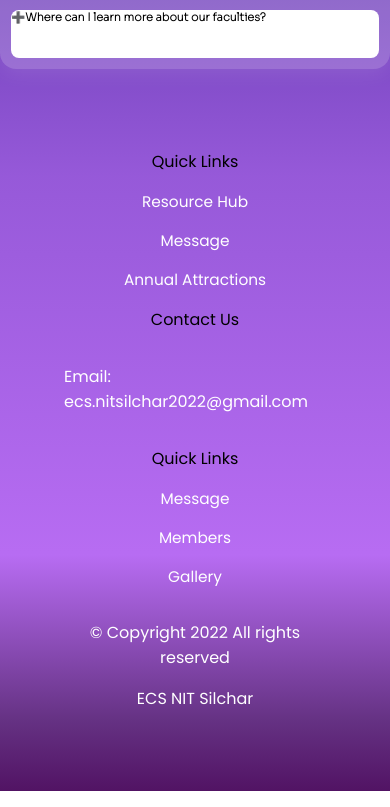
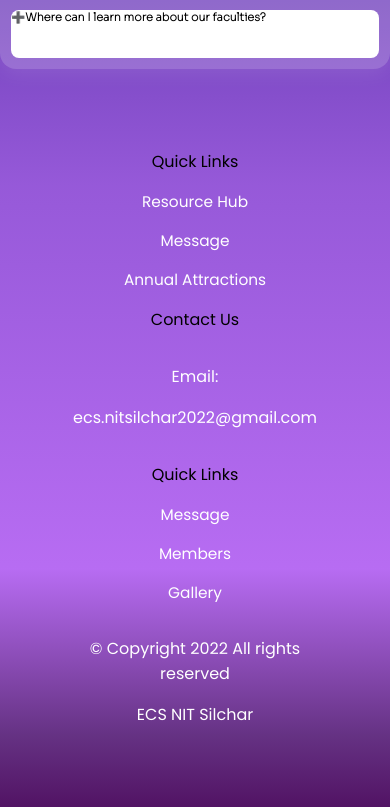
Before and after one commit to Rohan-108/ECS-Website, a React (Create React App) app: page /Faq in a window 390 px wide. Shown: the part 872-1679 px from the top of the page. Built offline with nearby package versions, Linux system fonts and the light colour scheme; no server answers.

Commit message:
Footer bug fixed

```diff
--- a/src/components/Footer/Footer.css
+++ b/src/components/Footer/Footer.css
@@ -1,6 +1,8 @@
 .footer_container{
    display: flex;
    flex-direction: column;
+   text-align: center;
+   justify-content: center;
    margin: 3rem;
    padding: 1rem;
    gap: 1rem;
@@ -20,3 +22,14 @@
    justify-content: center;
    flex-direction: column;
 }
+
+.emailFooter{
+   display: flex;
+   flex-direction: row;
+}
+
+@media (max-width: 848px){
+   .emailFooter{
+      display:block;
+   }
+}
--- a/src/components/Footer/Footer.js
+++ b/src/components/Footer/Footer.js
@@ -26,9 +26,12 @@
           </div>
           <div className="col2">
             <p style={{ fontWeight: 500, color: "black" }}>Contact Us</p>
-            <div>
+            <div className="emailFooter">
               <p style={{ color: "white" }}>
-                Email: ecs.nitsilchar2022@gmail.com
+                Email:
+              </p>
+              <p style={{color: "white"}}>
+                 ecs.nitsilchar2022@gmail.com
               </p>
             </div>
           </div>
```
